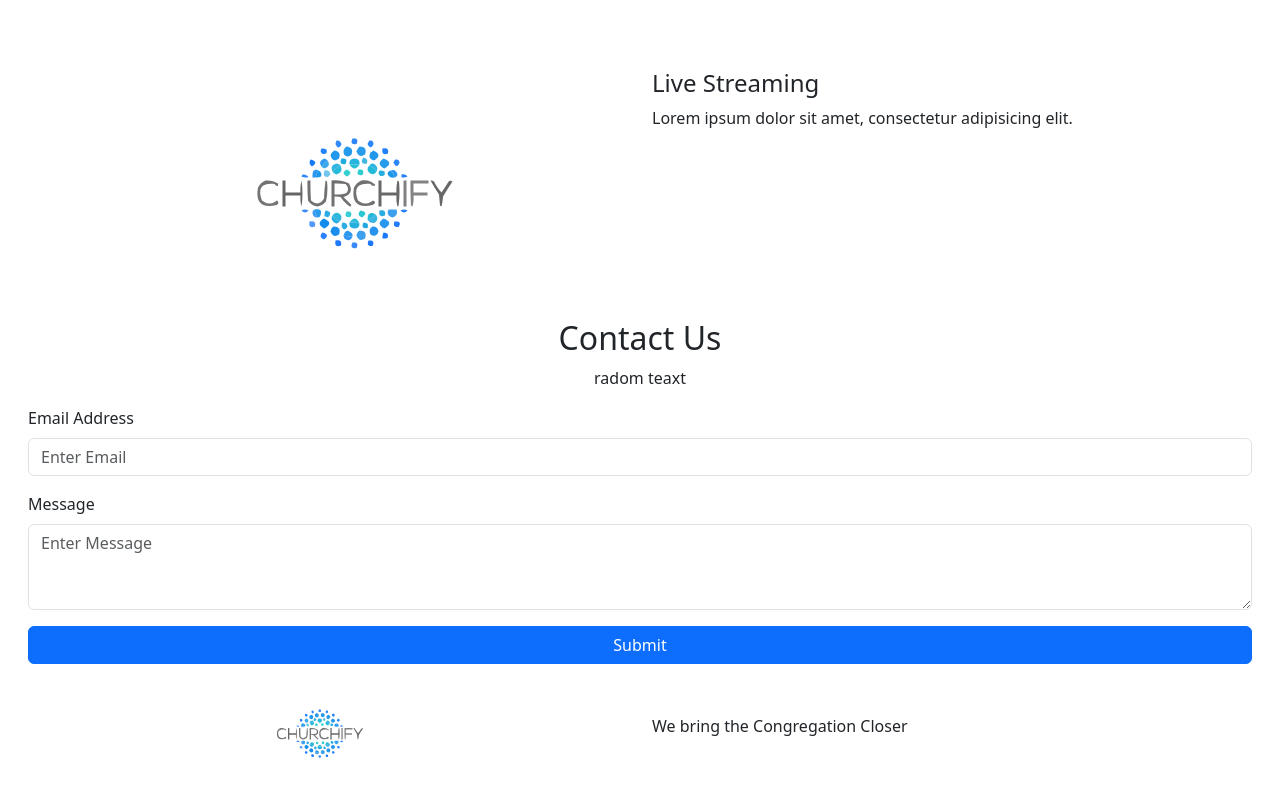
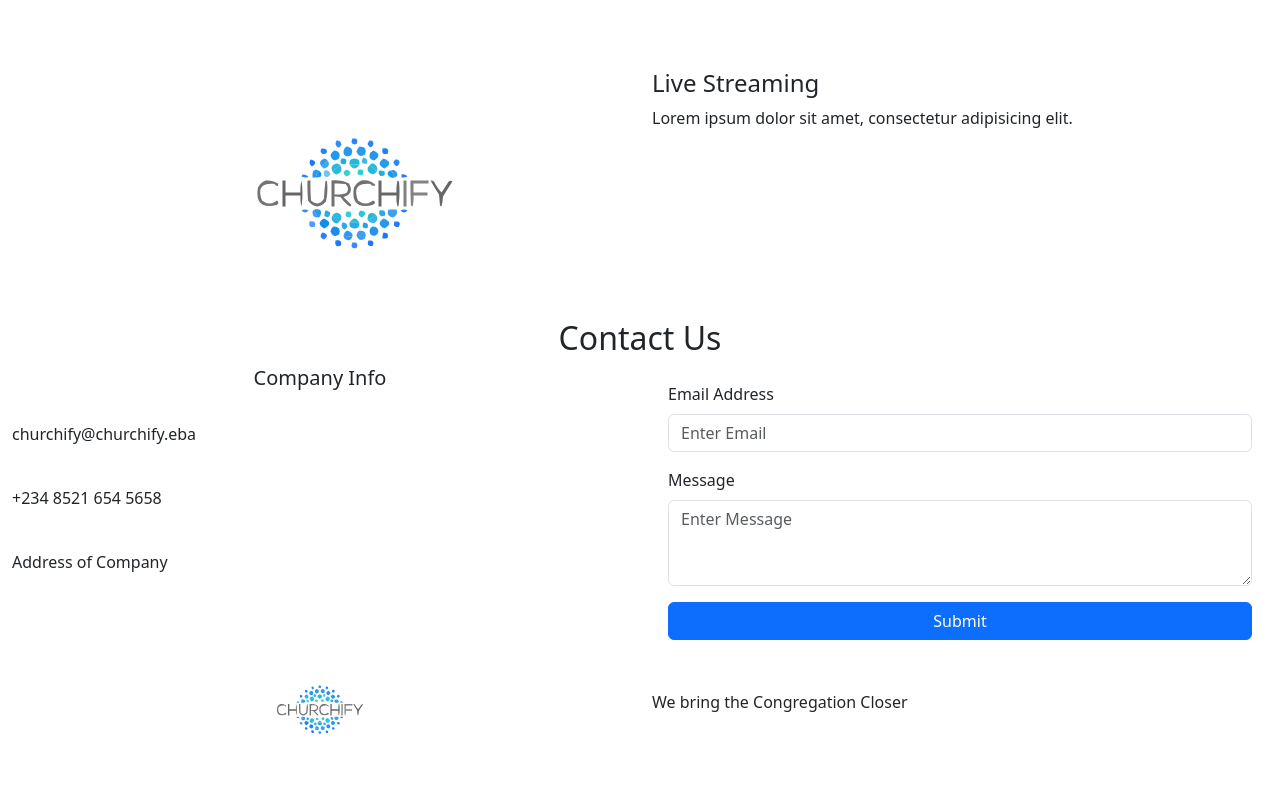
Before and after one commit to Edema-wxd/churchify, a React (Create React App) app: page / in a window 1280 px wide. Shown: the part 1830-2620 px from the top of the page. After the commit the page ends 2596 px from the top, so only its background shows below. Built offline with nearby package versions, Linux system fonts and the light colour scheme.

Commit message:
additonal styling

```diff
--- a/src/components/contact/Contact.tsx
+++ b/src/components/contact/Contact.tsx
@@ -7,9 +7,25 @@ function Contact() {
     <>
       <h2>Contact Us</h2>
       <Container fluid>
-        <Row sm={1}>
-          <Col>radom teaxt</Col>
+        <Row>
           <Col>
+            <h5>Company Info</h5>
+            <Stack style={{ textAlign: "left" }}>
+              <div>
+                <img src="" alt="" />
+                <p>churchify@churchify.eba</p>
+              </div>
+              <div>
+                <img src="" alt="" />
+                <p>+234 8521 654 5658</p>
+              </div>
+              <div>
+                <img src="" alt="" />
+                <p>Address of Company</p>
+              </div>
+            </Stack>
+          </Col>
+          <Col sm>
             <Form style={{ textAlign: "left", margin: "1rem" }}>
               <Stack direction="vertical" gap={3}>
                 <Form.Group>
```
